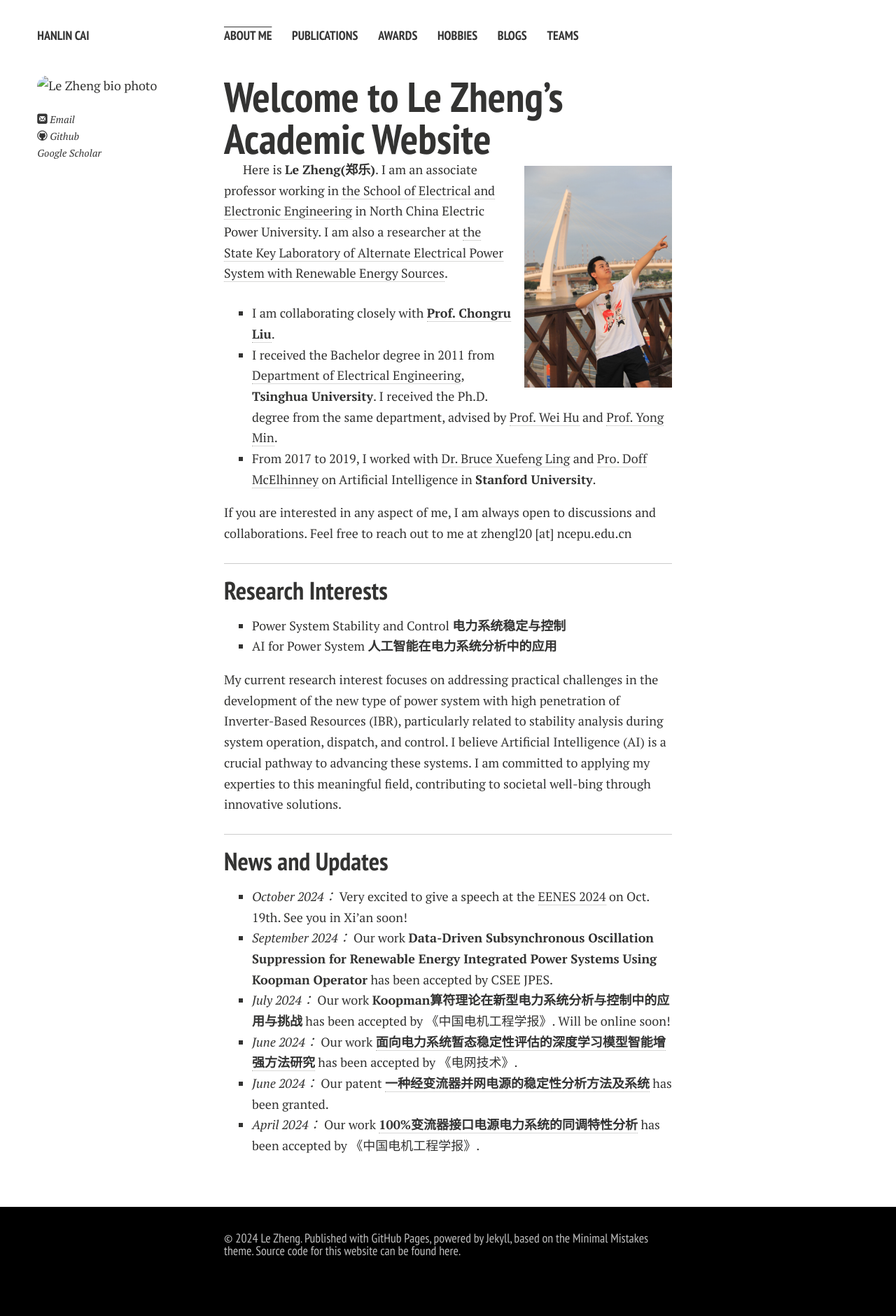
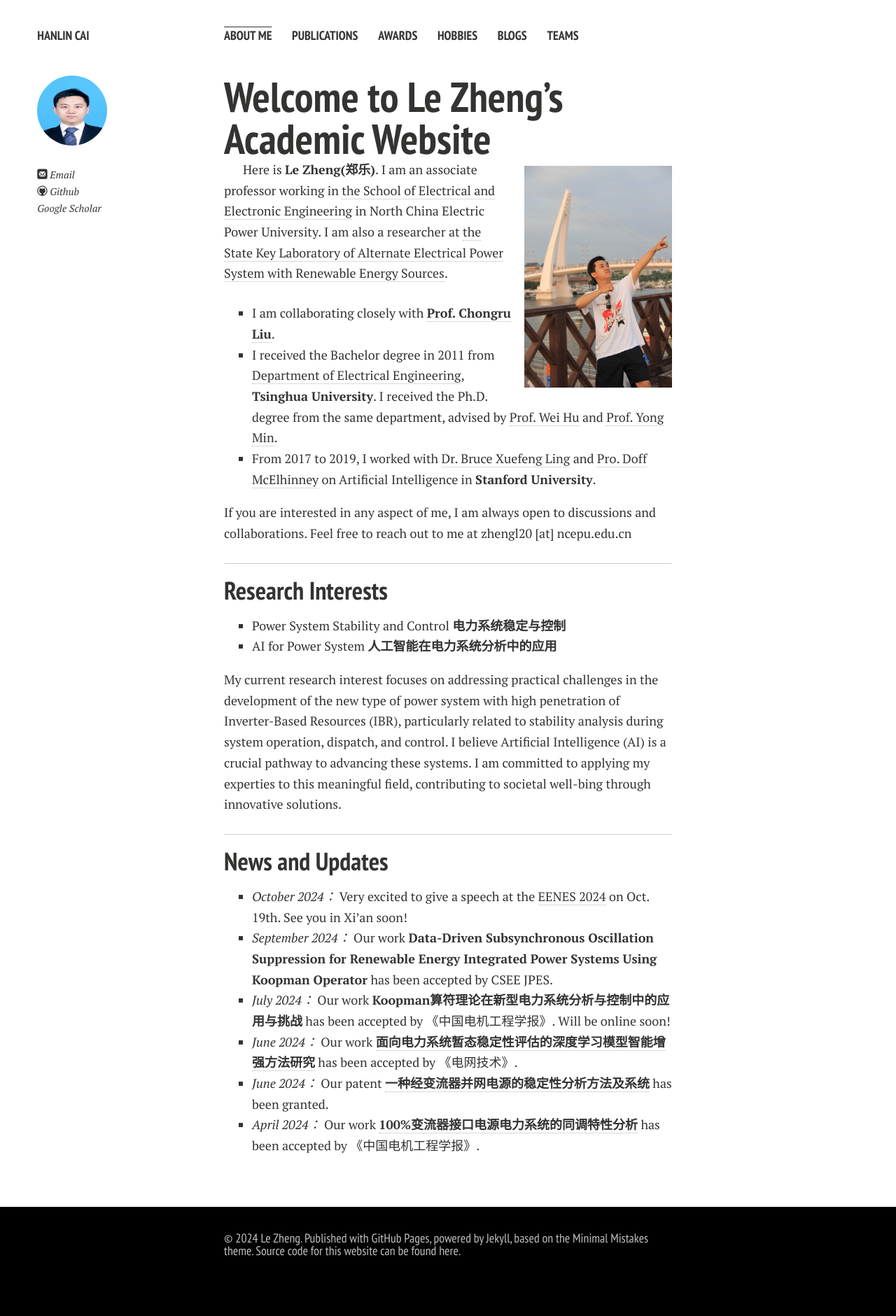
Before and after one commit to LeZhengNCEPU/LeZhengNCEPU.github.io, a Jekyll site: the page built from index.md, in a window 1280 px wide. Shown: the whole page at 70% size. Built offline with Jekyll 4.4.1, drawn with Linux system fonts in a browser that asks for light colours; nearby versions of some CDN libraries; comment, search, counter and statistics services are not loaded; a style sheet for code colours, icons or effects is not loaded; our own code applies the rules of GitHub Pages for plain Markdown files.

Commit message:
update main page

```diff
--- a/_config.yml
+++ b/_config.yml
@@ -7,7 +7,7 @@ url: https://caihanlin.com
 # Owner/author information
 owner:
   name: Le Zheng
-  avatar: "/images/lzheng.jpg" #ico.jpg
+  avatar: ico.jpg
   # bio: Two roads diverged in woods, I took the one less traveled by.
   email: zhengl20@ncepu.edu.cn
   # cv: https://caihanlin.com/file/CV-HanlinCAI.pdf
```
Also changed, not shown: ico.jpg (added), 1 other file.
